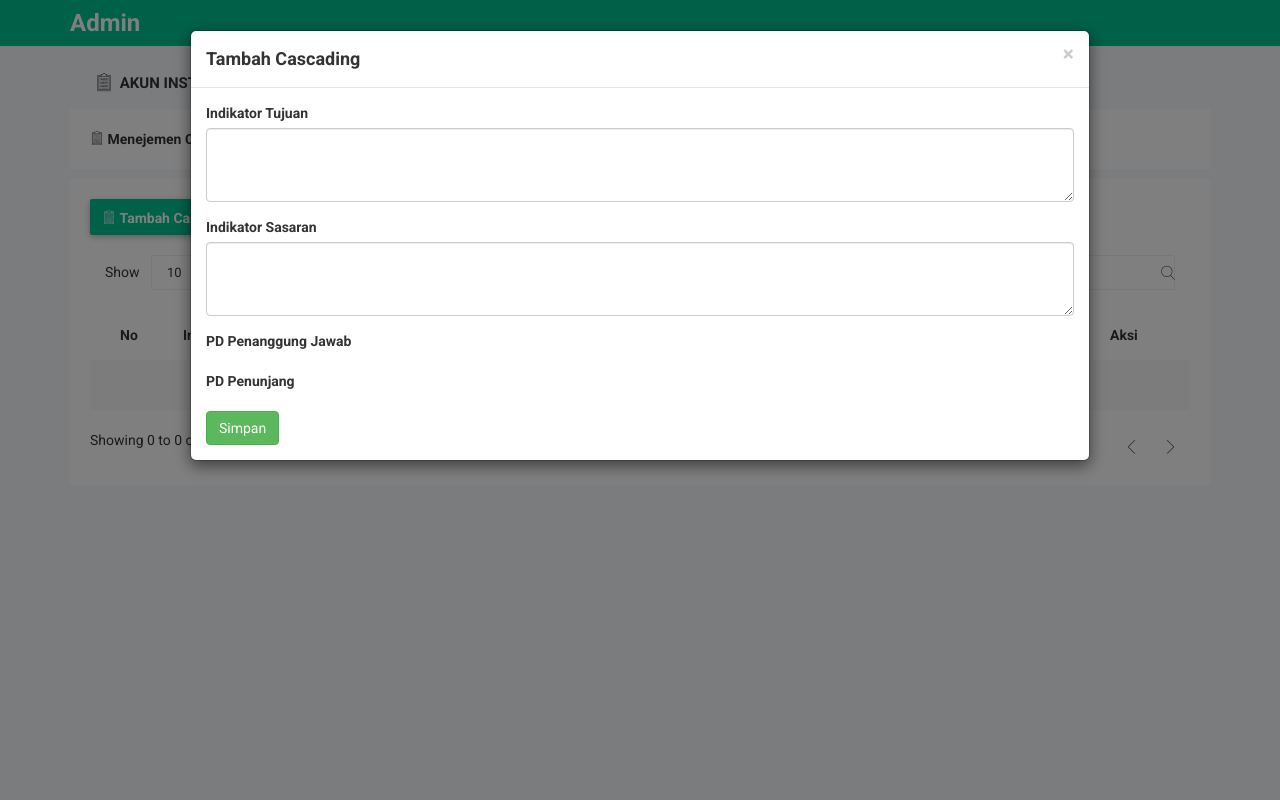
After one commit to NurulFaisolRahman/ippd, a CodeIgniter app: page /ippd/Admin/Cascading in a window 1280 px wide, after a click on "Tambah Cascading". The commit adds this page. Run offline with CodeIgniter, Linux system fonts and the light colour scheme; data that the repository does not hold is empty; some web fonts are replaced.

Commit message:
tambah cascading

```diff
--- a/application/config/config.php
+++ b/application/config/config.php
@@ -23,7 +23,7 @@ defined('BASEPATH') OR exit('No direct script access allowed');
 | a PHP script and you can easily do that on your own.
 |
 */
-$config['base_url'] = 'https://localhost/ippd';
+$config['base_url'] = 'http://localhost/ippd';
 
 /*
 |--------------------------------------------------------------------------
--- a/application/controllers/Admin.php
+++ b/application/controllers/Admin.php
@@ -138,4 +138,43 @@ class Admin extends CI_Controller {
       echo 'Gagal Hapus Data!';
     }
   }
+
+  public function Cascading() {
+    $Header['Halaman'] = 'Cascading';
+    // Hanya ambil data yang belum dihapus (deleted_at IS NULL)
+    $Data['Cascading'] = $this->db->where('deleted_at IS NULL')->get('cascading')->result_array();
+    $Data['Instansi'] = $this->db->get('akun_instansi')->result_array();
+    $this->load->view('Admin/header', $Header);
+    $this->load->view('Admin/Cascading', $Data);
 }
+
+public function TambahCascading() {
+    $data = [
+        'indikator_tujuan' => $this->input->post('indikator_tujuan'),
+        'indikator_sasaran' => $this->input->post('indikator_sasaran'),
+        'pd_penanggung_jawab' => implode(', ', $this->input->post('pd_penanggung_jawab')),
+        'pd_penunjang' => implode(', ', $this->input->post('pd_penunjang')),
+    ];
+    $this->db->insert('cascading', $data);
+    echo $this->db->affected_rows() ? '1' : '0';
+}
+
+public function EditCascading() {
+    $id = $this->input->post('id');
+    $data = [
+        'indikator_tujuan' => $this->input->post('indikator_tujuan'),
+        'indikator_sasaran' => $this->input->post('indikator_sasaran'),
+        'pd_penanggung_jawab' => implode(', ', $this->input->post('pd_penanggung_jawab')),
+        'pd_penunjang' => implode(', ', $this->input->post('pd_penunjang')),
+    ];
+    $this->db->where('id', $id)->update('cascading', $data);
+    echo $this->db->affected_rows() ? '1' : '0';
+}
+
+public function HapusCascading() {
+    $id = $this->input->post('id');
+    // Update deleted_at untuk soft delete
+    $this->db->where('id', $id)->update('cascading', ['deleted_at' => date('Y-m-d H:i:s')]);
+    echo $this->db->affected_rows() ? '1' : '0';
+}
+}
--- /dev/null
+++ b/application/views/Admin/Cascading.php
@@ -0,0 +1,300 @@
+<?php defined('BASEPATH') OR exit('No direct script access allowed'); ?>
+
+
+
+<div class="data-table-area">
+    <div class="container">
+        <div class="row">
+            <div class="col-lg-12 col-md-12 col-sm-12 col-xs-12">
+                <div class="data-table-list">
+                    <div class="basic-tb-hd">
+                        <div class="button-icon-btn sm-res-mg-t-30">
+                            <button type="button" class="btn btn-success notika-btn-success" data-toggle="modal" data-target="#ModalTambahCascading">
+                                <i class="notika-icon notika-form"></i> <b>Tambah Cascading</b>
+                            </button>
+                        </div>
+                    </div>
+                    <div class="table-responsive">
+                        <table id="data-table-basic" class="table table-striped">
+                            <thead>
+                                <tr>
+                                    <th class="text-center">No</th>
+                                    <th>Indikator Tujuan</th>
+                                    <th>Indikator Sasaran</th>
+                                    <th>PD Penanggung Jawab</th>
+                                    <th>PD Penunjang</th>
+                                    <th>Aksi</th>
+                                </tr>
+                            </thead>
+                            <tbody>
+                                <?php $No = 1; foreach ($Cascading as $key) { ?>
+                                <tr>
+                                    <td style="vertical-align: middle;" class="text-center"><?= $No++ ?></td>
+                                    <td style="vertical-align: middle;"><?= $key['indikator_tujuan'] ?></td>
+                                    <td style="vertical-align: middle;"><?= $key['indikator_sasaran'] ?></td>
+                                    <td style="vertical-align: middle;"><?= $key['pd_penanggung_jawab'] ?></td>
+                                    <td style="vertical-align: middle;"><?= $key['pd_penunjang'] ?></td>
+                                    <td>
+                                        <div class="button-icon-btn button-icon-btn-cl sm-res-mg-t-30">
+                                            <!-- Tombol Info -->
+                                            <button class="btn btn-info btn-reco-mg btn-button-mg Info"
+                                                    data-id="<?= $key['id'] ?>"
+                                                    data-indikator-tujuan="<?= $key['indikator_tujuan'] ?>"
+                                                    data-indikator-sasaran="<?= $key['indikator_sasaran'] ?>"
+                                                    data-pd-penanggung-jawab="<?= $key['pd_penanggung_jawab'] ?>"
+                                                    data-pd-penunjang="<?= $key['pd_penunjang'] ?>">
+                                                <i class="fa fa-info-circle"></i> <!-- Ikon Info -->
+                                            </button>
+
+                                            <!-- Tombol Edit -->
+                                            <button class="btn btn-amber amber-icon-notika btn-reco-mg btn-button-mg Edit"
+                                                    data-id="<?= $key['id'] ?>"
+                                                    data-indikator-tujuan="<?= $key['indikator_tujuan'] ?>"
+                                                    data-indikator-sasaran="<?= $key['indikator_sasaran'] ?>"
+                                                    data-pd-penanggung-jawab="<?= $key['pd_penanggung_jawab'] ?>"
+                                                    data-pd-penunjang="<?= $key['pd_penunjang'] ?>">
+                                                <i class="notika-icon notika-edit"></i> <!-- Ikon Edit -->
+                                            </button>
+
+                                            <!-- Tombol Hapus -->
+                                            <button class="btn btn-danger amber-icon-notika btn-reco-mg btn-button-mg Hapus"
+                                                    data-id="<?= $key['id'] ?>">
+                                                <i class="notika-icon notika-trash"></i> <!-- Ikon Hapus -->
+                                            </button>
+                                        </div>
+                                    </td>
+                                </tr>
+                                <?php } ?>
+                            </tbody>
+                        </table>
+                    </div>
+                </div>
+            </div>
+        </div>
+    </div>
+</div>
+
+<!-- Modal Tambah Cascading -->
+<div class="modal fade" id="ModalTambahCascading" role="dialog">
+    <div class="modal-dialog modal-lg">
+        <div class="modal-content">
+            <div class="modal-header">
+                <button type="button" class="close" data-dismiss="modal">&times;</button>
+                <h4 class="modal-title">Tambah Cascading</h4>
+            </div>
+            <div class="modal-body">
+                <form id="FormTambahCascading">
+                    <div class="form-group">
+                        <label for="IndikatorTujuan">Indikator Tujuan</label>
+                        <textarea class="form-control" id="IndikatorTujuan" name="indikator_tujuan" rows="3" required></textarea>
+                    </div>
+                    <div class="form-group">
+                        <label for="IndikatorSasaran">Indikator Sasaran</label>
+                        <textarea class="form-control" id="IndikatorSasaran" name="indikator_sasaran" rows="3" required></textarea>
+                    </div>
+                    <div class="form-group">
+                        <label>PD Penanggung Jawab</label>
+                        <?php foreach ($Instansi as $instansi) { ?>
+                        <div class="form-check">
+                            <input class="form-check-input" type="checkbox" name="pd_penanggung_jawab[]" value="<?= $instansi['nama'] ?>" id="PenanggungJawab<?= $instansi['id'] ?>">
+                            <label class="form-check-label" for="PenanggungJawab<?= $instansi['id'] ?>"><?= $instansi['nama'] ?></label>
+                        </div>
+                        <?php } ?>
+                    </div>
+                    <div class="form-group">
+                        <label>PD Penunjang</label>
+                        <?php foreach ($Instansi as $instansi) { ?>
+                        <div class="form-check">
+                            <input class="form-check-input" type="checkbox" name="pd_penunjang[]" value="<?= $instansi['nama'] ?>" id="Penunjang<?= $instansi['id'] ?>">
+                            <label class="form-check-label" for="Penunjang<?= $instansi['id'] ?>"><?= $instansi['nama'] ?></label>
+                        </div>
+                        <?php } ?>
+                    </div>
+                    <button type="submit" class="btn btn-success">Simpan</button>
+                </form>
+            </div>
+        </div>
+    </div>
+</div>
+
+<!-- Modal Info Cascading -->
+<div class="modal fade" id="ModalInfoCascading" role="dialog">
+    <div class="modal-dialog modal-lg">
+        <div class="modal-content">
+            <div class="modal-header">
+                <button type="button" class="close" data-dismiss="modal">&times;</button>
+                <h4 class="modal-title">Detail Cascading</h4>
+            </div>
+            <div class="modal-body">
+                <div class="form-group">
+                    <label><b>Indikator Tujuan</b></label>
+                    <p id="InfoIndikatorTujuan"></p>
+                </div>
+                <div class="form-group">
+                    <label><b>Indikator Sasaran</b></label>
+                    <p id="InfoIndikatorSasaran"></p>
+                </div>
+                <div class="form-group">
+                    <label><b>PD Penanggung Jawab</b></label>
+                    <p id="InfoPDPenanggungJawab"></p>
+                </div>
+                <div class="form-group">
+                    <label><b>PD Penunjang</b></label>
+                    <p id="InfoPDPenunjang"></p>
+                </div>
+            </div>
+            <div class="modal-footer">
+                <button type="button" class="btn btn-danger" data-dismiss="modal">Tutup</button>
+            </div>
+        </div>
+    </div>
+</div>
+
+<!-- Modal Edit Cascading -->
+<div class="modal fade" id="ModalEditCascading" role="dialog">
+    <div class="modal-dialog modal-lg">
+        <div class="modal-content">
+            <div class="modal-header">
+                <button type="button" class="close" data-dismiss="modal">&times;</button>
+                <h4 class="modal-title">Edit Cascading</h4>
+            </div>
+            <div class="modal-body">
+                <form id="FormEditCascading">
+                    <input type="hidden" id="EditId" name="id">
+                    <div class="form-group">
+                        <label for="EditIndikatorTujuan">Indikator Tujuan</label>
+                        <textarea class="form-control" id="EditIndikatorTujuan" name="indikator_tujuan" rows="3" required></textarea>
+                    </div>
+                    <div class="form-group">
+                        <label for="EditIndikatorSasaran">Indikator Sasaran</label>
+                        <textarea class="form-control" id="EditIndikatorSasaran" name="indikator_sasaran" rows="3" required></textarea>
+                    </div>
+                    <div class="form-group">
+                        <label>PD Penanggung Jawab</label>
+                        <?php foreach ($Instansi as $instansi) { ?>
+                        <div class="form-check">
+                            <input class="form-check-input" type="checkbox" name="pd_penanggung_jawab[]" value="<?= $instansi['nama'] ?>" id="EditPenanggungJawab<?= $instansi['id'] ?>">
+                            <label class="form-check-label" for="EditPenanggungJawab<?= $instansi['id'] ?>"><?= $instansi['nama'] ?></label>
+                        </div>
+                        <?php } ?>
+                    </div>
+                    <div class="form-group">
+                        <label>PD Penunjang</label>
+                        <?php foreach ($Instansi as $instansi) { ?>
+                        <div class="form-check">
+                            <input class="form-check-input" type="checkbox" name="pd_penunjang[]" value="<?= $instansi['nama'] ?>" id="EditPenunjang<?= $instansi['id'] ?>">
+                            <label class="form-check-label" for="EditPenunjang<?= $instansi['id'] ?>"><?= $instansi['nama'] ?></label>
+                        </div>
+                        <?php } ?>
+                    </div>
+                    <button type="submit" class="btn btn-success">Simpan</button>
+                </form>
+            </div>
+        </div>
+    </div>
+</div>
+
+<!-- Scripts -->
+    <script src="<?= base_url('js/vendor/jquery-1.12.4.min.js'); ?>"></script>
+    <script src="<?= base_url('js/bootstrap.min.js'); ?>"></script>
+    <script src="<?= base_url('js/wow.min.js'); ?>"></script>
+    <script src="<?= base_url('js/jquery-price-slider.js'); ?>"></script>
+    <script src="<?= base_url('js/owl.carousel.min.js'); ?>"></script>
+    <script src="<?= base_url('js/jquery.scrollUp.min.js'); ?>"></script>
+    <script src="<?= base_url('js/meanmenu/jquery.meanmenu.js'); ?>"></script>
+    <script src="<?= base_url('js/scrollbar/jquery.mCustomScrollbar.concat.min.js'); ?>"></script>
+    <script src="<?= base_url('js/data-table/jquery.dataTables.min.js'); ?>"></script>
+    <script src="<?= base_url('js/data-table/data-table-act.js'); ?>"></script>
+    <script src="<?= base_url('js/main.js'); ?>"></script>
+
+<script>
+    var BaseURL = '<?= base_url() ?>';
+
+
+    $(document).ready(function() {
+        // Tambah Cascading
+        $("#FormTambahCascading").submit(function(e) {
+            e.preventDefault();
+            $.post(BaseURL + "Admin/TambahCascading", $(this).serialize()).done(function(res) {
+                if (res == '1') {
+                    window.location.reload();
+                } else {
+                    alert("Gagal menyimpan data!");
+                }
+            });
+        });
+
+        $(document).ready(function() {
+    // Tampilkan informasi saat tombol Info diklik
+    $(document).on("click", ".Info", function() {
+        var indikatorTujuan = $(this).data('indikator-tujuan');
+        var indikatorSasaran = $(this).data('indikator-sasaran');
+        var pdPenanggungJawab = $(this).data('pd-penanggung-jawab');
+        var pdPenunjang = $(this).data('pd-penunjang');
+
+        // Isi modal dengan data yang sesuai
+        $("#InfoIndikatorTujuan").text(indikatorTujuan);
+        $("#InfoIndikatorSasaran").text(indikatorSasaran);
+        $("#InfoPDPenanggungJawab").text(pdPenanggungJawab);
+        $("#InfoPDPenunjang").text(pdPenunjang);
+
+        // Tampilkan modal
+        $("#ModalInfoCascading").modal('show');
+    });
+});
+
+        // Edit Cascading
+        $(".Edit").click(function() {
+            var id = $(this).data('id');
+            var indikatorTujuan = $(this).data('indikator-tujuan');
+            var indikatorSasaran = $(this).data('indikator-sasaran');
+            var pdPenanggungJawab = $(this).data('pd-penanggung-jawab').split(',');
+            var pdPenunjang = $(this).data('pd-penunjang').split(',');
+
+            $("#EditId").val(id);
+            $("#EditIndikatorTujuan").val(indikatorTujuan);
+            $("#EditIndikatorSasaran").val(indikatorSasaran);
+
+            // Reset checkbox
+            $("input[name='pd_penanggung_jawab[]']").prop('checked', false);
+            $("input[name='pd_penunjang[]']").prop('checked', false);
+
+            // Set checkbox PD Penanggung Jawab
+            pdPenanggungJawab.forEach(function(pd) {
+                $("input[name='pd_penanggung_jawab[]'][value='" + pd.trim() + "']").prop('checked', true);
+            });
+
+            // Set checkbox PD Penunjang
+            pdPenunjang.forEach(function(pd) {
+                $("input[name='pd_penunjang[]'][value='" + pd.trim() + "']").prop('checked', true);
+            });
+
+            $("#ModalEditCascading").modal('show');
+        });
+
+        // Submit Edit Cascading
+        $("#FormEditCascading").submit(function(e) {
+            e.preventDefault();
+            $.post(BaseURL + "Admin/EditCascading", $(this).serialize()).done(function(res) {
+                if (res == '1') {
+                    window.location.reload();
+                } else {
+                    alert("Gagal mengupdate data!");
+                }
+            });
+        });
+
+        // Hapus Cascading
+        $(".Hapus").click(function() {
+                var id = $(this).data('id');
+                $.post(BaseURL + "Admin/HapusCascading", { id: id }).done(function(res) {
+                    if (res == '1') {
+                        window.location.reload();
+                    } else {
+                        alert("Gagal menghapus data!");
+                    }
+                });
+
+        });
+    });
+</script>
--- a/application/views/Admin/header.php
+++ b/application/views/Admin/header.php
@@ -17,6 +17,7 @@
     <link rel="stylesheet" href="../css/main.css">
     <link rel="stylesheet" href="../style.css">
     <link rel="stylesheet" href="../css/responsive.css">
+
 </head>
 
 <body>
@@ -41,8 +42,10 @@
                 <div class="col-lg-12 col-md-12 col-sm-12 col-xs-12">
                     <ul class="nav nav-tabs notika-menu-wrap menu-it-icon-pro">
                         <li <?=$Halaman == 'AkunInstansi' ? 'class="active"' : ''; ?>><a data-toggle="tab" href="#AkunInstansi"><i class="notika-icon notika-form"></i> <b>AKUN INSTANSI</b></a></li>
+                        <li <?=$Halaman == 'Cascading' ? 'class="active"' : ''; ?>><a data-toggle="tab" href="#Cascading"><i class="notika-icon notika-house"></i> <b>CASCADING</b></a></li>
                         <li <?=$Halaman == 'RPJPN2025' ? 'class="active"' : ''; ?>><a data-toggle="tab" href="#RPJPN2025"><i class="notika-icon notika-house"></i> <b>RPJPN 2025</b></a></li>
                     </ul>
+
                     <div class="tab-content custom-menu-content">
                         <div id="RPJPN2025" class="tab-pane in <?=$Halaman == 'RPJPN2025' ? 'active' : ''; ?> notika-tab-menu-bg animated flipInX">
                             <ul class="notika-main-menu-dropdown">
@@ -60,6 +63,13 @@
                                 </li>
                             </ul>
                         </div>
+                        <div id="Cascading" class="tab-pane in <?=$Halaman == 'Cascading' ? 'active' : ''; ?> notika-tab-menu-bg animated flipInX">
+                            <ul class="notika-main-menu-dropdown">
+                                <li>
+                                    <a href="<?=base_url('Admin/Cascading')?>"><i class="notika-icon notika-form"></i> <b>Menejemen Cascading</b></a>
+                                </li>
+                            </ul>
+                        </div>
                         <div id="AkunInstansi" class="tab-pane in <?=$Halaman == 'AkunInstansi' ? 'active' : ''; ?> notika-tab-menu-bg animated flipInX">
                             <ul class="notika-main-menu-dropdown">
                                 <li>
--- a/application/views/Admin/kelola_instansi.php
+++ b/application/views/Admin/kelola_instansi.php
@@ -28,7 +28,7 @@
                                         <td style="vertical-align: middle;"><?=$key['password']?></td>
                                         <td>
                                             <div class="button-icon-btn button-icon-btn-cl sm-res-mg-t-30">
-                                                <button class="btn btn-amber amber-icon-notika btn-reco-mg btn-button-mg Edit" Edit="<?=$key['id'].'|'.$key['nama'].'|'.$key['password']?>"><i class="notika-icon notika-next"></i></button>
+                                                <button class="btn btn-amber amber-icon-notika btn-reco-mg btn-button-mg Edit" Edit="<?=$key['id'].'|'.$key['nama'].'|'.$key['password']?>"><i class="notika-icon notika-edit"></i></button>
                                                 <button class="btn btn-danger amber-icon-notika btn-reco-mg btn-button-mg Hapus" Hapus="<?=$key['id']?>"><i class="notika-icon notika-trash"></i></button>
                                             </div>
                                         </td>
```
Also changed, not shown: application/views/Admin/Visi.php (+1 -17 lines).
